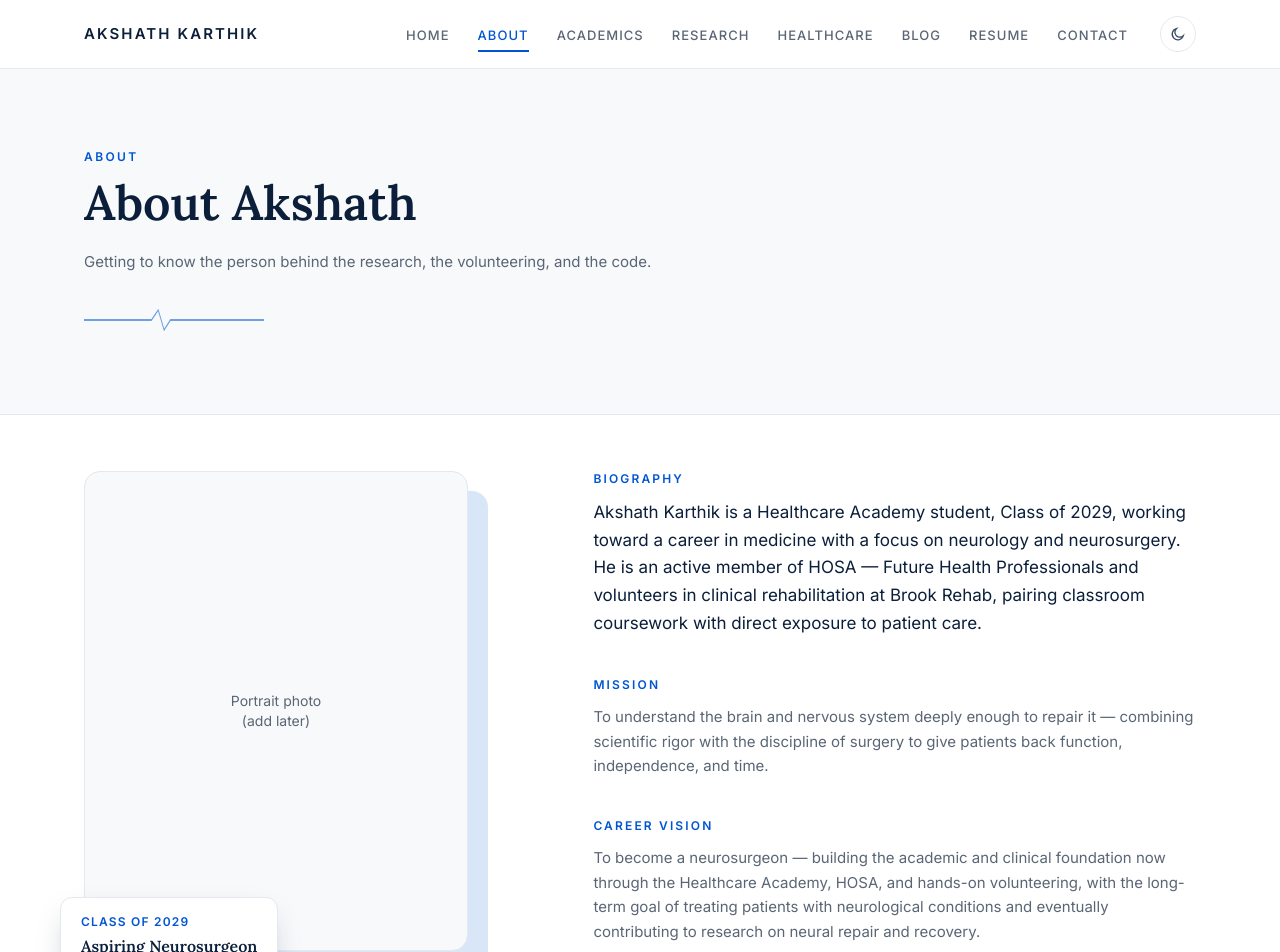
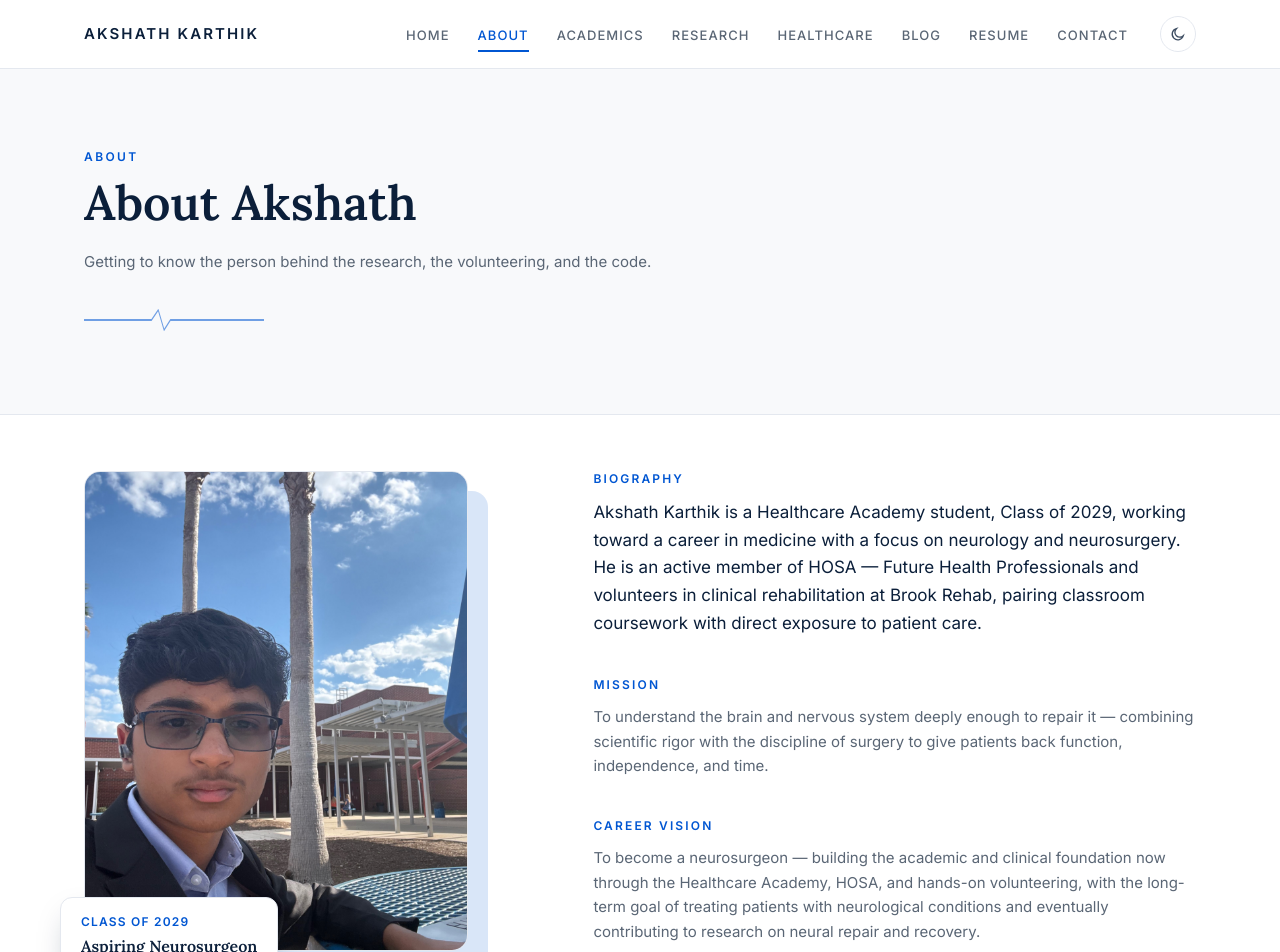
Before and after one commit to AkshathKarthik-dr/AkshathKarthik, a Next.js app: page /about in a window 1280 px wide. Shown: the top 952 px of the page. Built offline with nearby package versions, Linux system fonts and the light colour scheme.

Commit message:
added photo

```diff
--- a/app/about/page.tsx
+++ b/app/about/page.tsx
@@ -25,10 +25,13 @@ export default function About() {
               aria-hidden="true"
               className="absolute -bottom-5 -right-5 h-full w-full rounded-2xl bg-accent/15"
             />
-            <div className="relative flex aspect-[4/5] w-full items-center justify-center overflow-hidden rounded-2xl border border-border bg-surface text-center text-sm text-muted">
-              Portrait photo
-              <br />
-              (add later)
+            <div className="relative aspect-[4/5] w-full overflow-hidden rounded-2xl border border-border bg-surface">
+              {/* eslint-disable-next-line @next/next/no-img-element */}
+              <img
+                src="/assets/images/profile.jpg"
+                alt="Akshath Karthik"
+                className="h-full w-full object-cover"
+              />
             </div>
             <div className="absolute -bottom-6 -left-6 rounded-xl border border-border bg-background px-5 py-4 shadow-[0_12px_32px_-12px_rgba(11,31,58,0.35)]">
               <p className="text-xs font-semibold uppercase tracking-[0.1em] text-accent">
```
